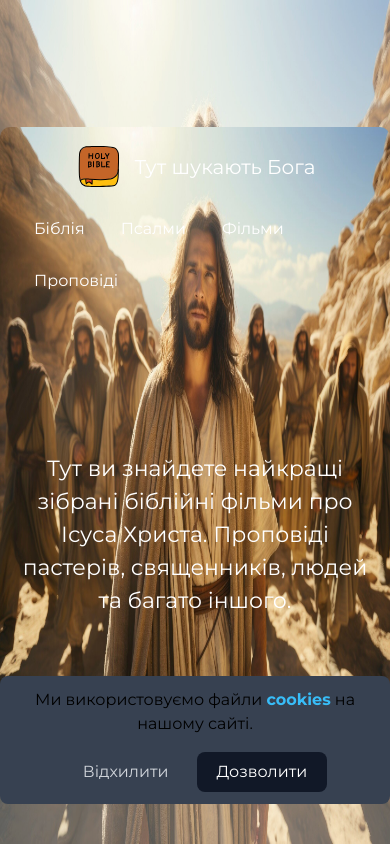
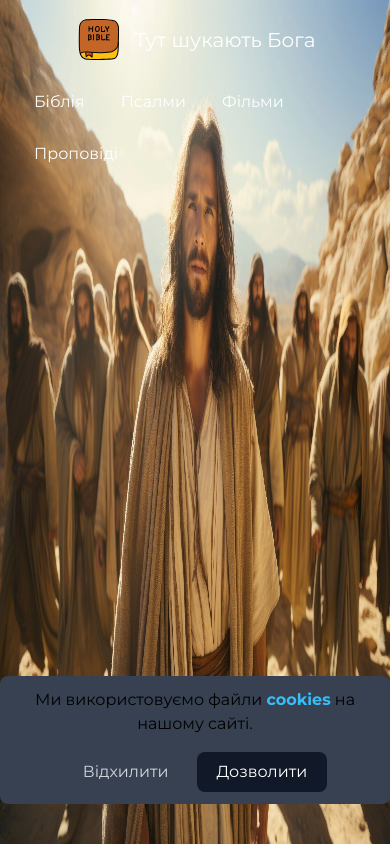
Before and after one commit to SerhiiPodaiko/Bible, a Next.js app: page / in a window 390 px wide. Built offline with nearby package versions, Linux system fonts and the light colour scheme.

Commit message:
For image for mobile

```diff
--- a/components/Home/About.tsx
+++ b/components/Home/About.tsx
@@ -4,15 +4,15 @@ import HeroImage from '@public/images/hero.jpg'
 import Header from '@components/Header/Header'
 
 const About = () => (
-  <section className='relative h-[70vh] w-screen lg:w-[80vw] flex flex-col text-white z-20 justify-between'>
+  <section className='relative w-screen h-[100vh] lg:h-[70vh] lg:w-[80vw] flex flex-col text-white z-20 justify-between'>
     <Image
       src={HeroImage}
-      className='absolute h-full top-0 bottom-0 left-0 right-0 rounded-[10px]'
+      className='absolute h-full top-0 bottom-0 left-0 right-0 rounded-0 lg:rounded-[10px]'
       alt='Hero'
     />
     <Header />
     <div className='mb-[100px] z-20'>
-      <h1 className='px-3 lg:mx-0 text-center w-full mx-auto text-[22px] sm:text-[26px] lg:text-[30px]'>
+      <h1 className='px-3 lg:mx-0 text-center w-full mx-auto text-[22px text-[14px] sm:text-[26px] lg:text-[30px]'>
         Тут ви знайдете найкращі зібрані біблійні фільми про Ісуса Христа. Проповіді пастерів, священників, людей та
         багато іншого.
       </h1>
--- a/styles/globals.scss
+++ b/styles/globals.scss
@@ -17,11 +17,6 @@ body {
 body.green {
   background: #047E6E;
   color: white;
-}
-
-body.white {
-  background: white;
-  color: black;
 }
 
 ///* Для Firefox */
```
